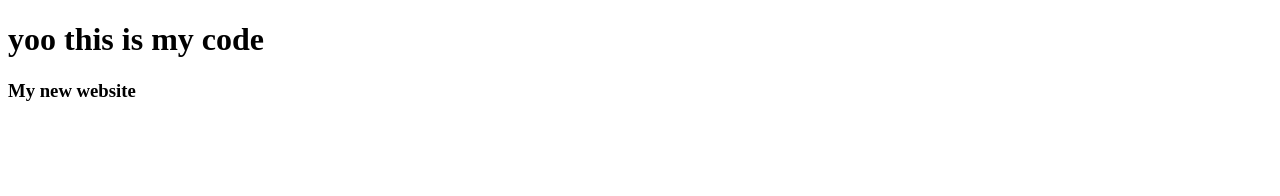
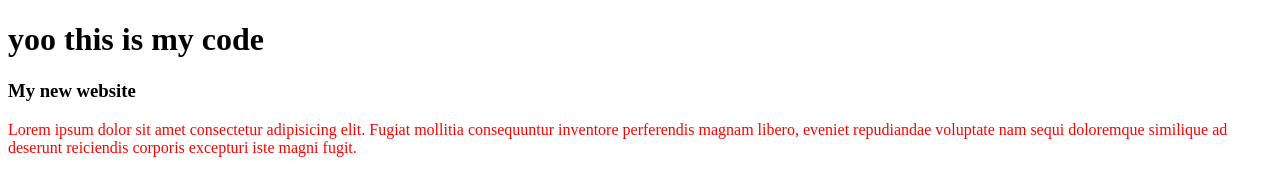
Before and after one commit to mhrakib999/my-first-repo, a plain HTML site: page index.html in a window 1280 px wide. Drawn offline with Linux system fonts and the light colour scheme.

Commit message:
styles added

```diff
--- a/index.html
+++ b/index.html
@@ -5,10 +5,12 @@
     <meta http-equiv="X-UA-Compatible" content="IE=edge">
     <meta name="viewport" content="width=, initial-scale=1.0">
     <title>My first Github repo</title>
+    <link rel="stylesheet" href="style.css">
 </head>
 <body>
     <h1>yoo this is my code</h1>
     <h3>My new website</h3>
+    <p>Lorem ipsum dolor sit amet consectetur adipisicing elit. Fugiat mollitia consequuntur inventore perferendis magnam libero, eveniet repudiandae voluptate nam sequi doloremque similique ad deserunt reiciendis corporis excepturi iste magni fugit.</p>
 
 </body>
 </html>
--- /dev/null
+++ b/style.css
@@ -0,0 +1,4 @@
+
+p{
+    color:red ;
+}
```
